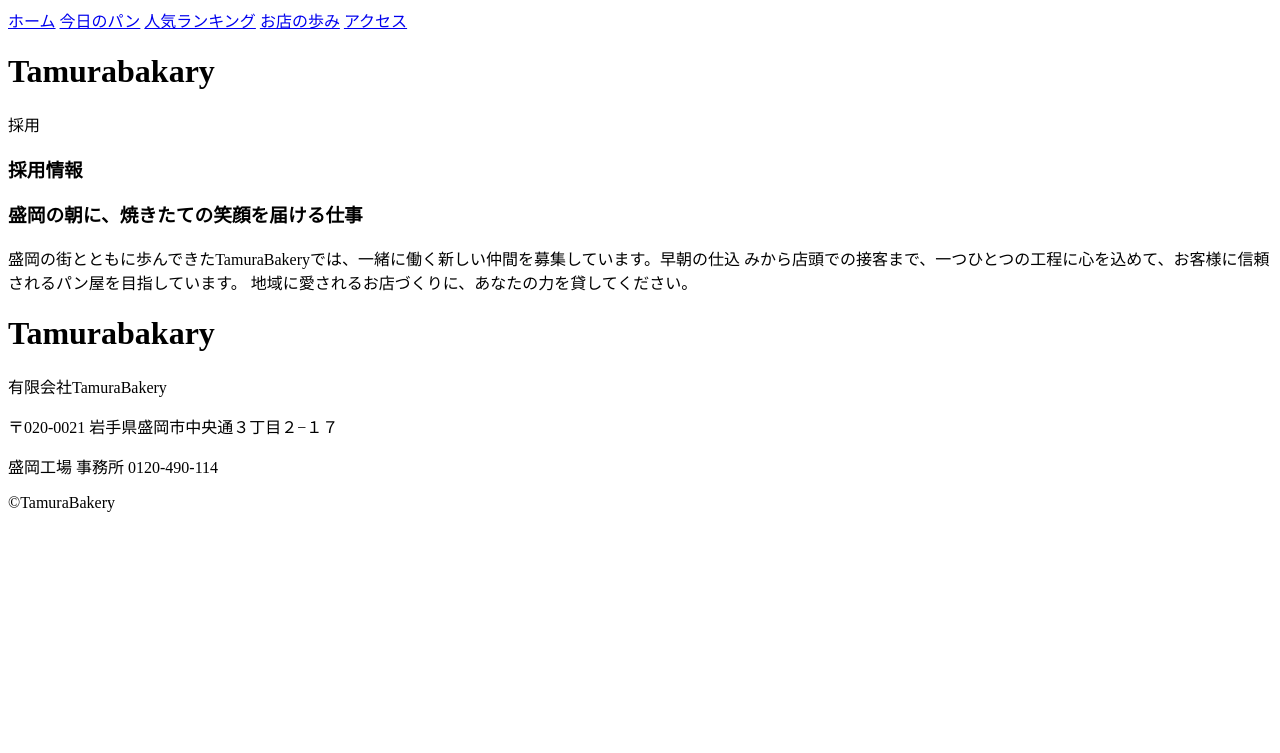
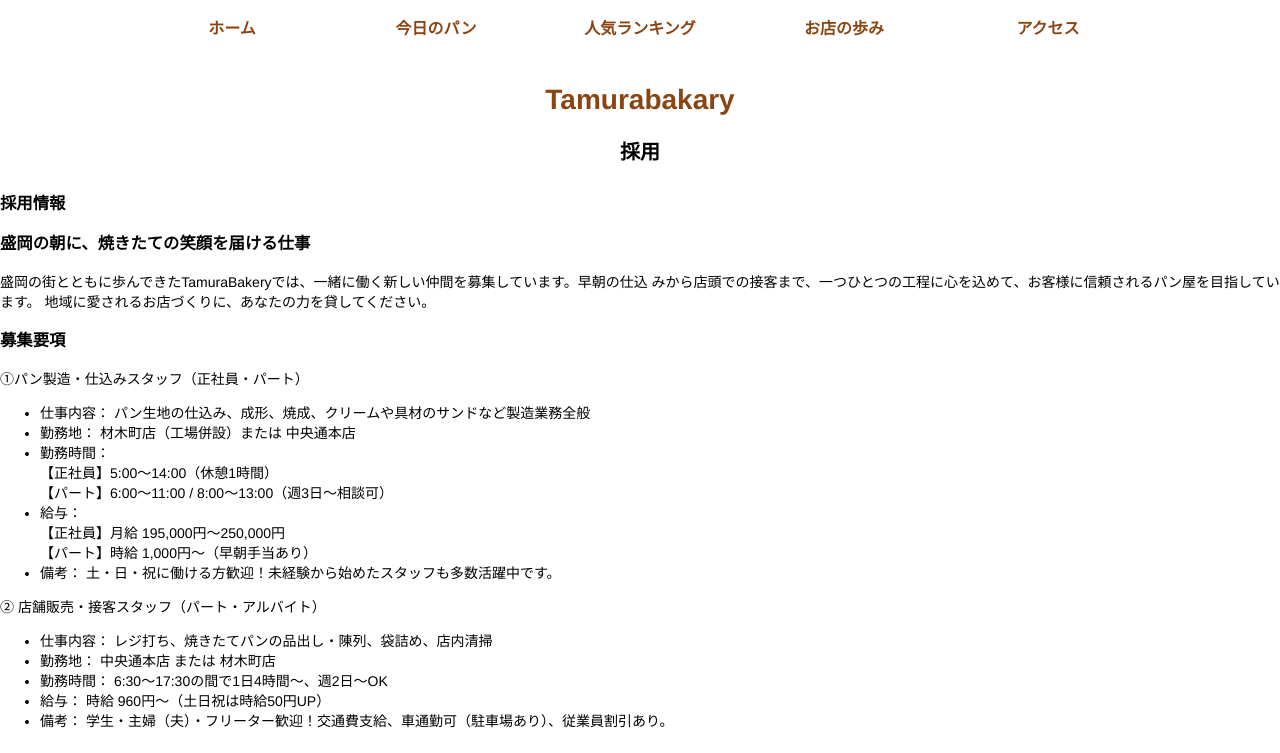
Before and after one commit to Com307317/Bakerykom, a plain HTML site: page recruit.html in a window 1280 px wide. Shown: the top 753 px of the page. Drawn offline with Linux system fonts and the light colour scheme.

Commit message:
11月19日終了

```diff
--- a/recruit.css
+++ b/recruit.css
@@ -43,3 +43,19 @@ nav a{
     font-weight: bold;
     margin-bottom: 25px;
 }
+
+
+
+
+
+footer{
+    text-align: center;
+    background-color: #f2f2f2;
+    color: #8b4513;
+}
+
+footer h1{
+   padding: 20px 40px;
+    font-size: 40px;
+    font-weight: bold;
+}
--- a/recruit.html
+++ b/recruit.html
@@ -3,13 +3,15 @@
 <head>
     <meta charset="UTF-8">
     <meta name="viewport" content="width=device-width, initial-scale=1.0">
+    <link rel="stylesheet" href="style.css">
+    <link rel="stylesheet" href="recruit.css">
     <title>Document</title>
 </head>
 <body>
     <header>
         <nav>
             <a href="index.html">ホーム</a>
-            <a href="feature-todaybread.html">今日のパン</a>
+            <a href="todaybread.html">今日のパン</a>
             <a href="ranking.html">人気ランキング</a>
             <a href="history.html">お店の歩み</a>
             <a href="access.html">アクセス</a>
@@ -27,7 +29,29 @@
             <p>盛岡の街とともに歩んできたTamuraBakeryでは、一緒に働く新しい仲間を募集しています。早朝の仕込
             みから店頭での接客まで、一つひとつの工程に心を込めて、お客様に信頼されるパン屋を目指しています。
             地域に愛されるお店づくりに、あなたの力を貸してください。</p>
-
+        </div>
+        <div class="recruit">
+            <h3>募集要項</h3>
+            <p>①パン製造・仕込みスタッフ（正社員・パート）</p>
+            <ul>
+                <li>仕事内容： パン生地の仕込み、成形、焼成、クリームや具材のサンドなど製造業務全般</li>
+                <li>勤務地： 材木町店（工場併設）または 中央通本店</li>
+                <li>勤務時間：<br>
+                【正社員】5:00～14:00（休憩1時間）<br>
+                【パート】6:00～11:00 / 8:00～13:00（週3日～相談可）</li>
+                <li>給与：<br>
+                【正社員】月給 195,000円～250,000円<br>
+                【パート】時給 1,000円～（早朝手当あり）</li>
+                <li>備考： 土・日・祝に働ける方歓迎！未経験から始めたスタッフも多数活躍中です。</li>
+            </ul>
+            <p>② 店舗販売・接客スタッフ（パート・アルバイト）</p>
+            <ul>
+                <li>仕事内容： レジ打ち、焼きたてパンの品出し・陳列、袋詰め、店内清掃</li>
+                <li>勤務地： 中央通本店 または 材木町店</li>
+                <li>勤務時間： 6:30～17:30の間で1日4時間～、週2日～OK</li>
+                <li>給与： 時給 960円～（土日祝は時給50円UP）</li>
+                <li>備考： 学生・主婦（夫）・フリーター歓迎！交通費支給、車通勤可（駐車場あり）、従業員割引あり。</li>
+            </ul>
         </div>
 
 
```
